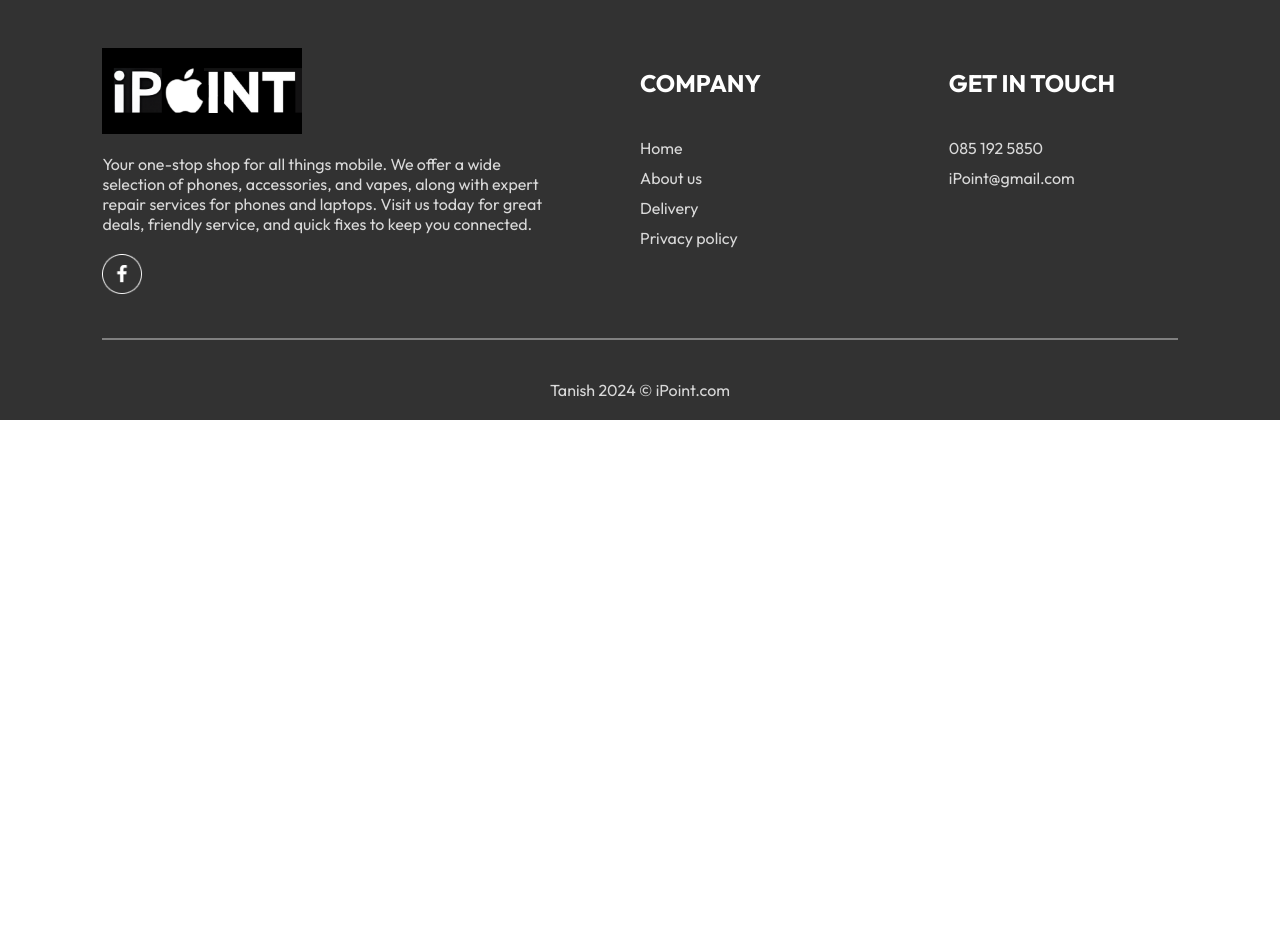
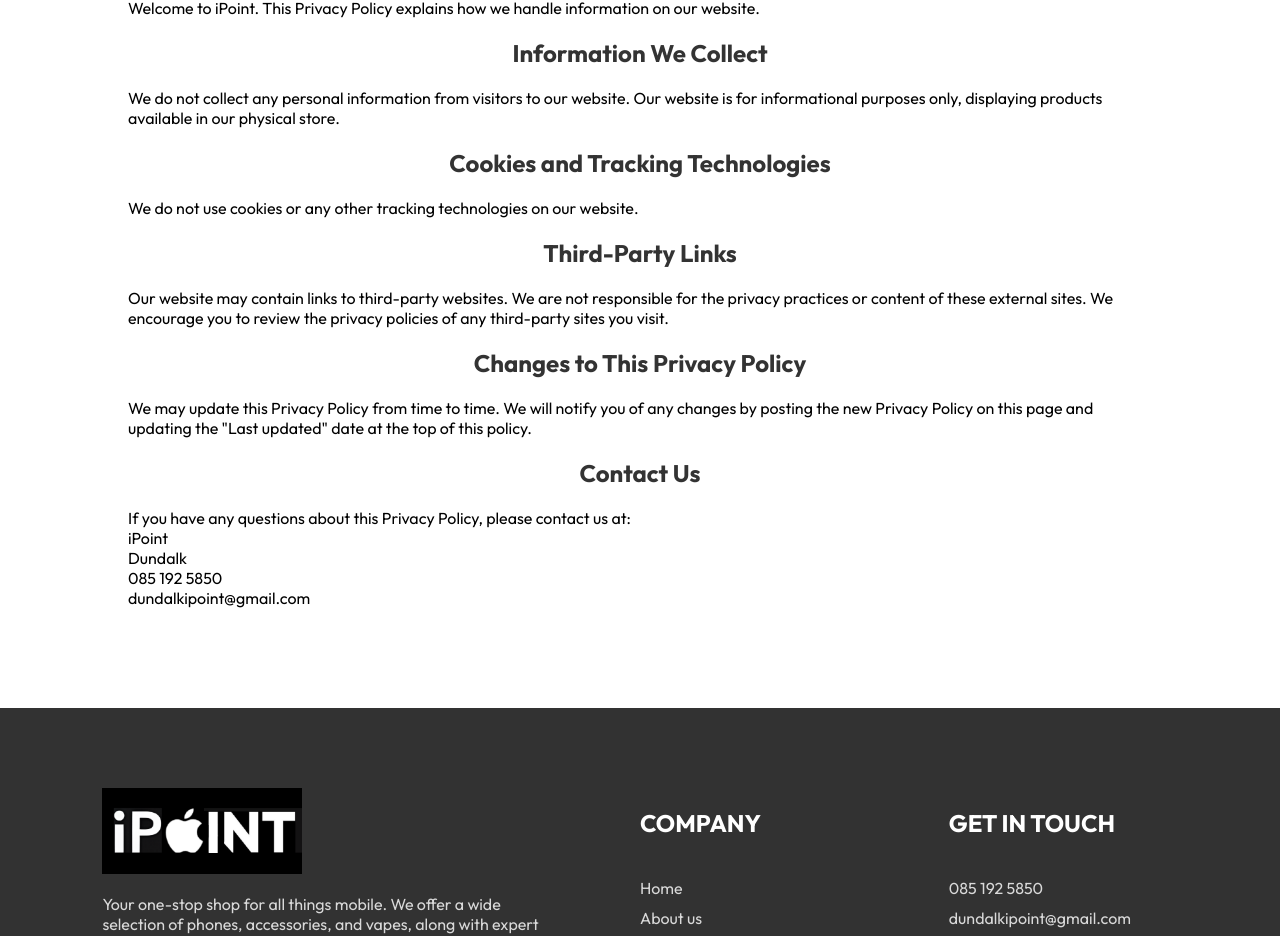
Before and after one commit to TanishAfre/iPlace, a React (Vite) app: page /iplace/privacy-policy in a window 1280 px wide. Shown: the part 240-1176 px from the top of the page. Before the commit the page ends 800 px from the top, so only its background shows below. Built offline with nearby package versions, Linux system fonts and the light colour scheme; a web font is replaced by a local one.

Commit message:
minute changes fix

```diff
--- a/src/App.jsx
+++ b/src/App.jsx
@@ -8,6 +8,7 @@
 import Login from './components/Login/Login'
 import Payment from './components/Payment/Payment'
 import { StoreContext } from './context/StoreContext'
+import PrivacyPolicy from './pages/PrivacyPolicy/PrivacyPolicy';
 
 function App() {
   // const [showLogin , setShowLogin] = useState();
@@ -24,6 +25,7 @@
       <Route path='cart' element={<Cart/>}/>
       <Route path='order' element={<PlaceOrder/>}/>
       <Route path='/payment' element={<Payment/>}/>
+      <Route path="/privacy-policy" element={<PrivacyPolicy />} />
     </Routes>
     </div>
     <Footer/>
--- a/src/assets/assets.js
+++ b/src/assets/assets.js
@@ -137,7 +137,7 @@
         image: food_4,
         price1: 300,
         price2: 1000,
-        description: "Budget smart phones with best features available",
+        description: "Budget smart phones with best features available along with repair services",
         category: "Phones"
     }, {
         _id: "5",
@@ -145,7 +145,7 @@
         image: food_5,
         price1: 500,
         price2: 2000,
-        description: "Food provides essential nutrients for overall health and well-being",
+        description: "Amazing collection of Dell laptops available along with repair services",
         category: "Laptops Repair"
     }, {
         _id: "6",
@@ -153,7 +153,7 @@
         image: food_6,
         price1: 1200,
         price2: 3000,
-        description: "Food provides essential nutrients for overall health and well-being",
+        description: "Latest iMac with best features available along with repair services",
         category: "Laptops Repair"
     }, {
         _id: "7",
@@ -161,7 +161,7 @@
         image: food_7,
         price1: 500,
         price2: 1500,
-        description: "Food provides essential nutrients for overall health and well-being",
+        description: "Budget microsoft laptops with best features available along with repair services",
         category: "Laptops Repair"
     }, {
         _id: "8",
@@ -169,7 +169,7 @@
         image: food_8,
         price1: 300,
         price2: 1500,
-        description: "Food provides essential nutrients for overall health and well-being",
+        description: "Coolest collection of Lenovo laptops available along with repair services",
         category: "Laptops Repair"
     }, {
         _id: "9",
@@ -177,7 +177,7 @@
         image: food_9,
         price1: 449,
         price2: 1229,
-        description: "Food provides essential nutrients for overall health and well-being",
+        description: "Great condition iPads available along with repair services",
         category: "Tablets Repair"
     }, {
         _id: "10",
@@ -185,7 +185,7 @@
         image: food_10,
         price1: 200,
         price2: 600,
-        description: "Food provides essential nutrients for overall health and well-being",
+        description: "budget samsung tablets available along with repair services",
         category: "Tablets Repair"
     }, {
         _id: "11",
@@ -193,7 +193,7 @@
         image: food_11,
         price1: 150,
         price2: 500,
-        description: "Food provides essential nutrients for overall health and well-being",
+        description: "Wide collection of Honor tabs available along with repair services",
         category: "Tablets Repair"
     }, {
         _id: "12",
@@ -201,7 +201,7 @@
         image: food_12,
         price1: 100,
         price2: 2000,
-        description: "Food provides essential nutrients for overall health and well-being",
+        description: "Contact store for more details",
         category: "Tablets Repair"
     },
     {
@@ -209,7 +209,7 @@
         name: "Screen Protectors",
         image: food_13,
         price1: 15,
-        description: "Food provides essential nutrients for overall health and well-being",
+        description: "Best screen protectors for all types of phones available",
         category: "Phone Accessaries"
     },
     {
@@ -218,7 +218,7 @@
         image: food_14,
         price1: 10,
         price2: 50,
-        description: "Food provides essential nutrients for overall health and well-being",
+        description: "Variety of phone covers available for your phones safety",
         category: "Phone Accessaries"
     }, {
         _id: "15",
@@ -226,7 +226,7 @@
         image: food_15,
         price1: 10,
         price2: 500,
-        description: "Food provides essential nutrients for overall health and well-being",
+        description: "Amazing sound quality headphones and earphones available",
         category: "Phone Accessaries"
     }, {
         _id: "16",
@@ -234,14 +234,14 @@
         image: food_16,
         price1: 15,
         price2: 50,
-        description: "Food provides essential nutrients for overall health and well-being",
+        description: "Power banks with best battery life available",
         category: "Phone Accessaries"
     }, {
         _id: "17",
         name: "Chargers and Cables",
         image: food_17,
         price1: 20,
-        description: "Food provides essential nutrients for overall health and well-being",
+        description: "Best quality chargers and cables available",
         category: "Phone Accessaries"
     }, {
         _id: "18",
@@ -249,7 +249,7 @@
         image: food_18,
         price1: 30,
         price2: 300,
-        description: "Food provides essential nutrients for overall health and well-being",
+        description: "Budget smart watches available",
         category: "Phone Accessaries"
     }, {
         _id: "19",
--- a/src/components/ExploreMenu/ExploreMenu.jsx
+++ b/src/components/ExploreMenu/ExploreMenu.jsx
@@ -6,7 +6,7 @@
     <>
       <div className="explore-menu" id="explore-menu">
         <h1>Explore our options</h1>
-        <p className="explore-menu-text">Discover a world of mobile solutions with our comprehensive selection of products and services. From buying and selling phones to expert repairs, stylish accessories, and protective covers, we’ve got everything you need to stay connected. Plus, explore our exclusive range of vapes. Your mobile experience starts here!</p>
+        <p className="explore-menu-text">Visit our shop to discover a world of unique products crafted with care and passion. While we don't offer online sales, our website serves as a digital showcase of our diverse collection.</p>
         <div className="explore-menu-list">
           {menu_list.map((item , index)=>{
             return(
--- a/src/components/FoodDisplay/FoodDisplay.jsx
+++ b/src/components/FoodDisplay/FoodDisplay.jsx
@@ -9,7 +9,7 @@
     return (
         <>
         <div className='food-display' id="food-display">
-            <h2>Our Top Products</h2>
+            <h2>Visit store for more details</h2>
             <div className="food-display-list">
             {filteredItems.map((item, index) => (
                     <FoodItem key={index} id={item._id} name={item.name} price1={item.price1} price2={item.price2 || null} description={item.description} image={item.image}/>
--- a/src/components/Footer/Footer.jsx
+++ b/src/components/Footer/Footer.jsx
@@ -22,17 +22,17 @@
           <div className="footer-content-center">
             <h2>COMPANY</h2>
             <ul>
-                <li>Home</li>
-                <li>About us</li>
-                <li>Delivery</li>
-                <li>Privacy policy</li>
+                <li><a href="#home">Home</a></li>
+                <li><a href="#explore-menu">About us</a></li>
+                <li><a href="iplace/privacy-policy">Privacy policy</a></li>
             </ul>
           </div>
           <div className="footer-content-right">
             <h2>GET IN TOUCH</h2>
             <ul>
-                <li>085 192 5850</li>
-                <li>iPoint@gmail.com</li>
+                <li><a href="tel:+353851925850">085 192 5850</a></li>
+                <li><a href="mailto:dundalkipoint@gmail.com">dundalkipoint@gmail.com</a></li>
+                <li><a href="https://www.google.com/maps?q=54.003458, -6.400915" target="_blank" rel="noopener noreferrer">Location</a></li>
             </ul>
           </div>
         </div>
--- /dev/null
+++ b/src/pages/PrivacyPolicy/PrivacyPolicy.jsx
@@ -0,0 +1,36 @@
+import React from 'react';
+
+const PrivacyPolicy = () => {
+  return (
+    <div className="privacy-policy">
+      <h1>Privacy Policy</h1>
+      <p>Last updated: 29th September, 2024</p>
+
+      <h2>Introduction</h2>
+      <p>Welcome to iPoint. This Privacy Policy explains how we handle information on our website.</p>
+
+      <h2>Information We Collect</h2>
+      <p>We do not collect any personal information from visitors to our website. Our website is for informational purposes only, displaying products available in our physical store.</p>
+
+      <h2>Cookies and Tracking Technologies</h2>
+      <p>We do not use cookies or any other tracking technologies on our website.</p>
+
+      <h2>Third-Party Links</h2>
+      <p>Our website may contain links to third-party websites. We are not responsible for the privacy practices or content of these external sites. We encourage you to review the privacy policies of any third-party sites you visit.</p>
+
+      <h2>Changes to This Privacy Policy</h2>
+      <p>We may update this Privacy Policy from time to time. We will notify you of any changes by posting the new Privacy Policy on this page and updating the "Last updated" date at the top of this policy.</p>
+
+      <h2>Contact Us</h2>
+      <p>If you have any questions about this Privacy Policy, please contact us at:</p>
+      <p>
+        iPoint<br />
+        Dundalk<br />
+        085 192 5850<br />
+        dundalkipoint@gmail.com
+      </p>
+    </div>
+  );
+};
+
+export default PrivacyPolicy;
```
